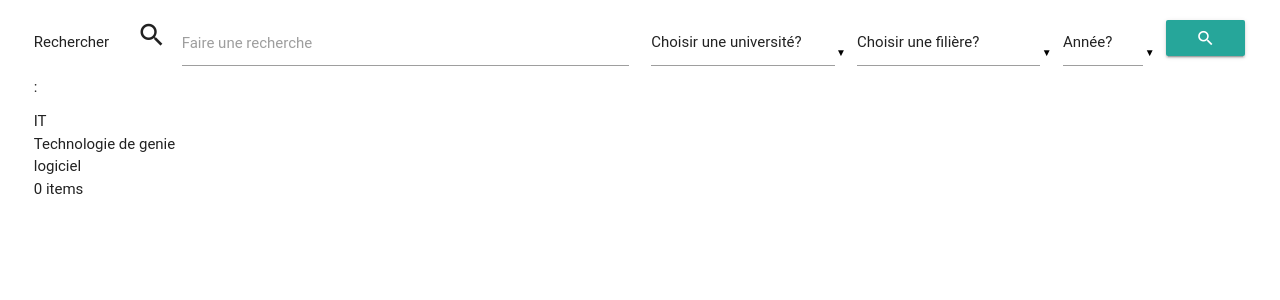
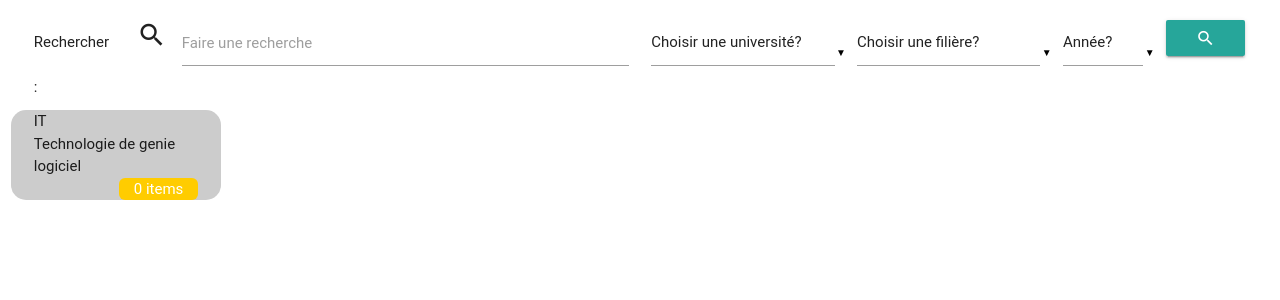
Before and after one commit to enigma1940/expert, a PHP site: page / in a window 1280 px wide. Shown: the part 67-367 px from the top of the page. Run offline with PHP 8.4, Linux system fonts and the light colour scheme; data comes from the database, SQL or seed files in the repository; data that the repository does not hold is empty; some libraries are stand-ins or nearby versions; some web fonts are replaced.

Commit message:
sending the new view example

```diff
--- a/css/home.css
+++ b/css/home.css
@@ -2,3 +2,5 @@
 .item{border: none; border-radius: 10px;  font-size: 16px;}
 .title{font-size: 25px;}
 header{border-bottom: solid 2px #fc0; /*position: fixed;*/ top:0; width: 100%; z-index: 20;}
+.rubrique{border-radius: 15px; background: #ccc;}
+.ctItem{background: #fc0; color: #fff; text-align: center; padding: 0px 15px 0px 15px; border-radius: 6px;}
--- a/index.php
+++ b/index.php
@@ -70,13 +70,13 @@
         <?php
           $r=$bdd->query('SELECT id ,code, nom FROM filiere');
           while($d=$r->fetch()){
-            echo '<div class="col m2">
+            echo '<div class="col m2 rubrique">
               <div class="col m12">'.$d['code'].'</div>
               <div class="col m12">'.$d['nom'].'</div>';
               $r0 =$bdd->prepare('SELECT count(*) as n FROM document WHERE filiere_id=?');
               $r0->execute(array($d['id']));
               $d0=$r0->fetch();
-              echo '<div class="col m12">'.$d0['n'].' items</div>';
+              echo '<div class="col m12"><font class="right ctItem">'.$d0['n'].' items</font></div>';
             echo '</div>';
           }
         ?>
```
